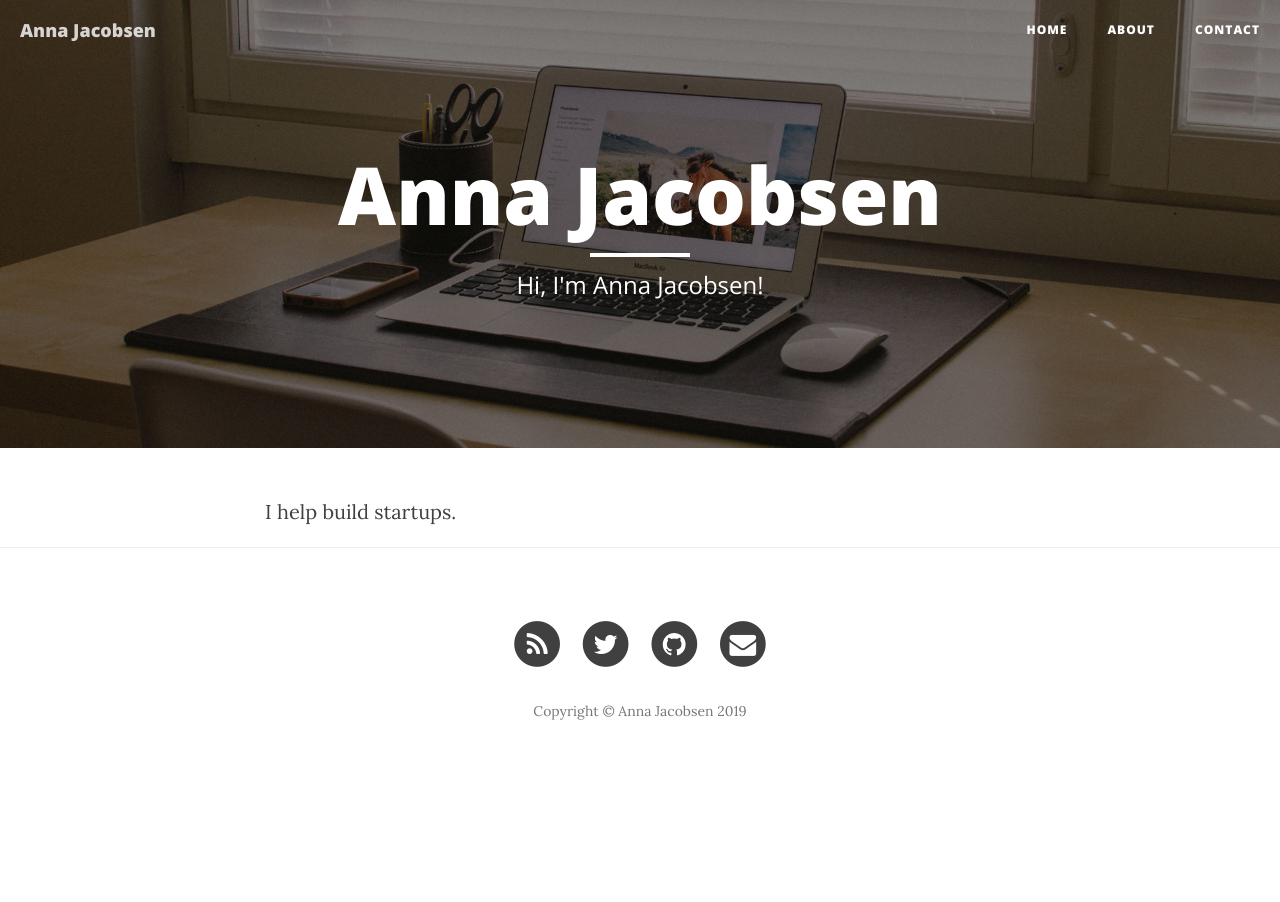
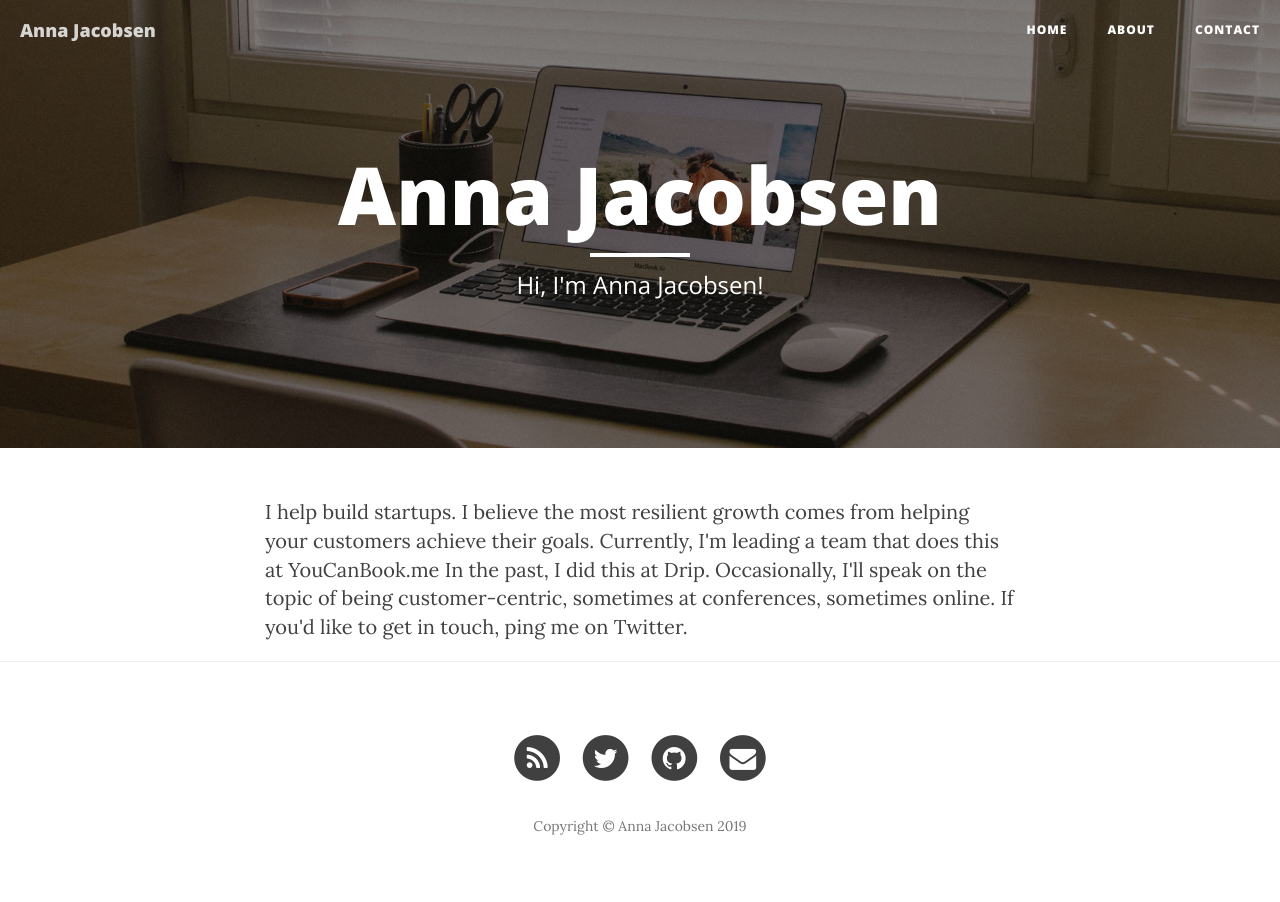
Before and after one commit to annaj/annaj, a Jekyll site: the page built from index.html, in a window 1280 px wide. Built offline with Jekyll 4.4.1, drawn with Linux system fonts in a browser that asks for light colours; nearby versions of some CDN libraries; the list of posts is cut into pages by our own code.

Commit message:
added I help build startups. other bio stuff.

```diff
--- a/index.html
+++ b/index.html
@@ -4,6 +4,15 @@ description: 'Hi, I''m Anna Jacobsen!'
 published: true
 ---
 I help build startups.
+
+I believe the most resilient growth comes from helping your customers achieve their goals.
+
+Currently, I'm leading a team that does this at YouCanBook.me
+In the past, I did this at Drip.
+
+Occasionally, I'll speak on the topic of being customer-centric, sometimes at conferences, sometimes online.
+
+If you'd like to get in touch, ping me on Twitter.
 
 
 
```
